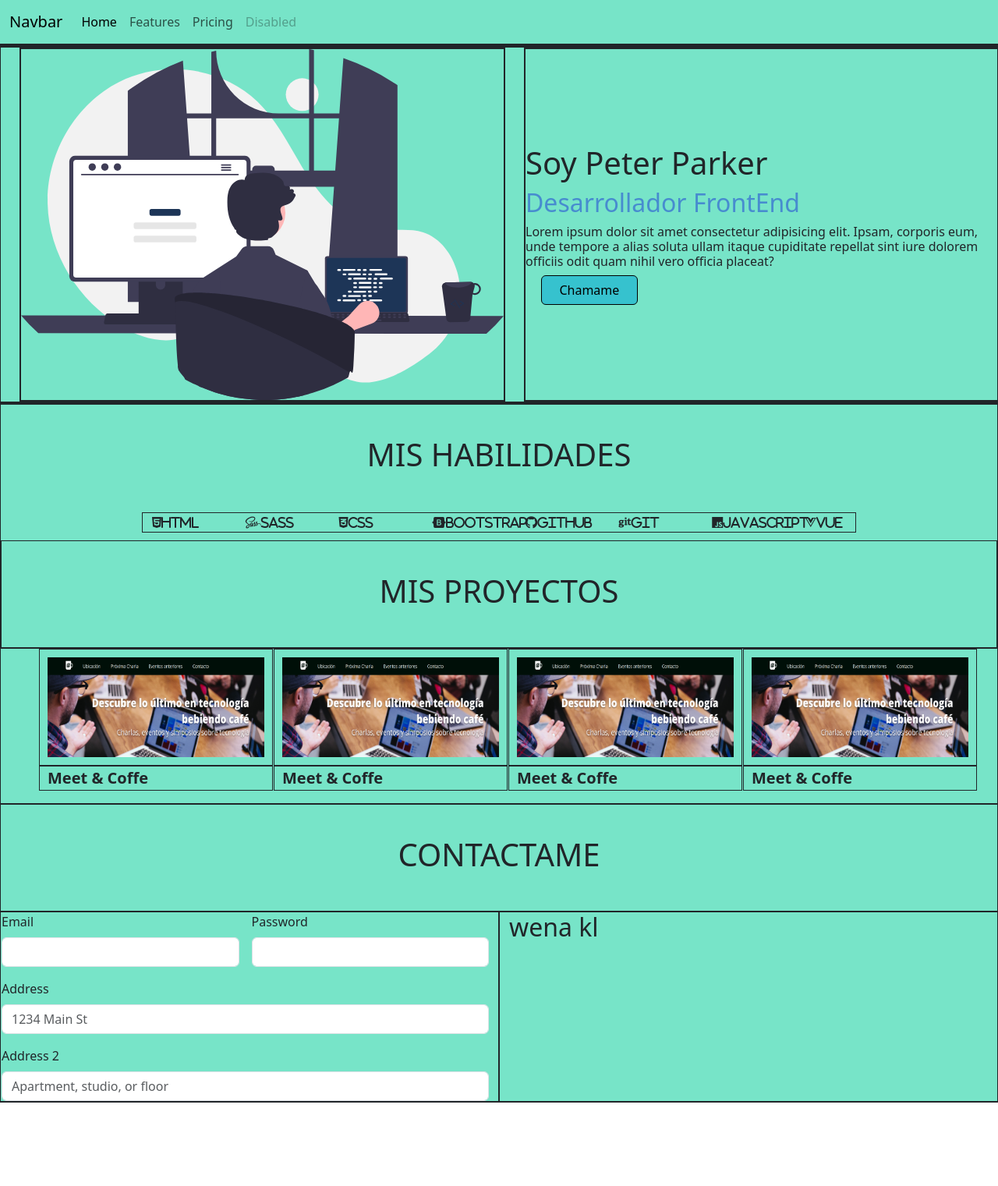
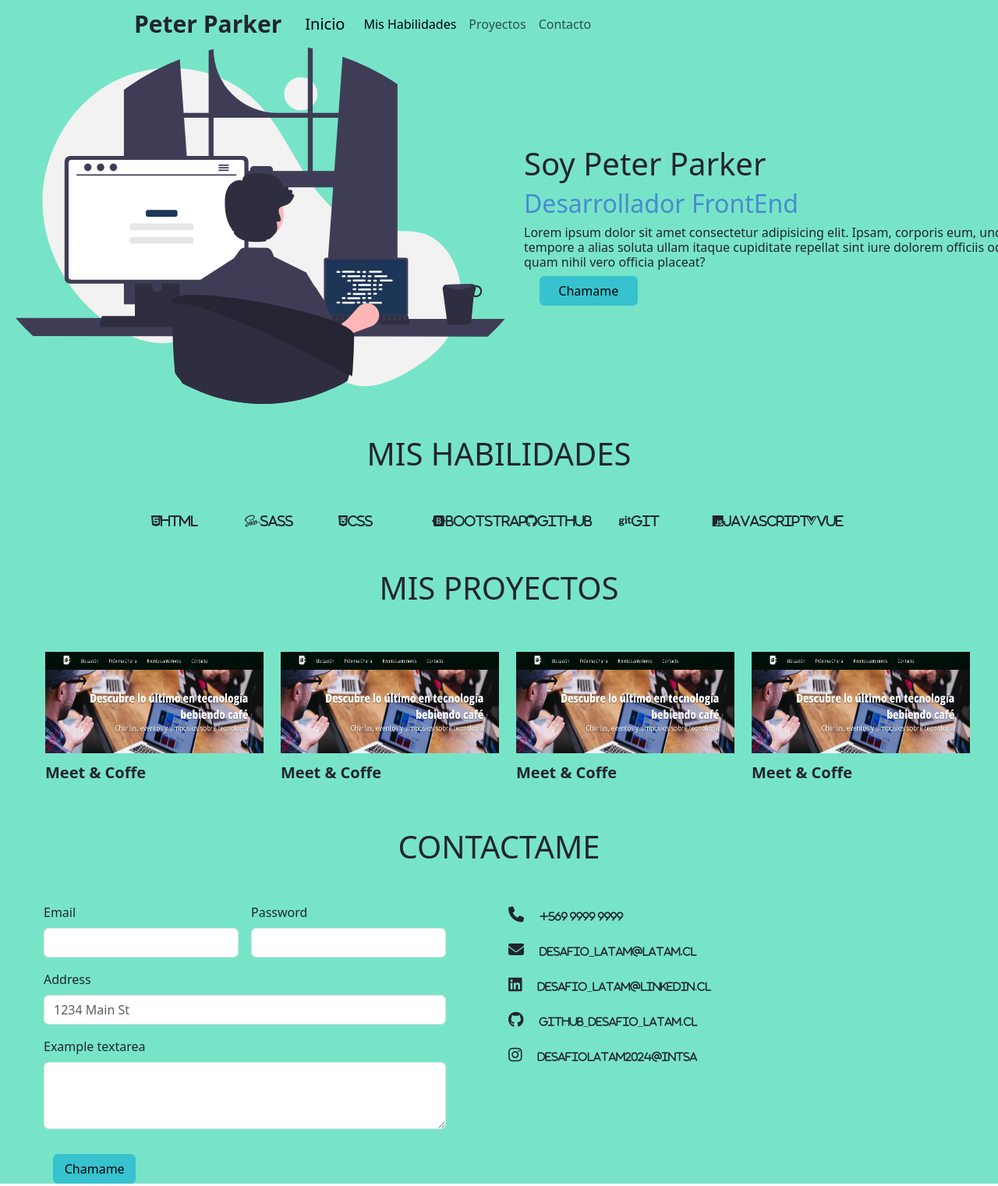
Before and after one commit to OSCKAR96/Portafolio, a website with bundled scripts: page index.html in a window 1280 px wide. Shown: the whole page at 78% size. Before the commit the page ends 1414 px from the top, so only its background shows below. Built offline with nearby package versions, Linux system fonts and the light colour scheme.

Commit message:
se termina form y contacto, se direccion los nav a la pag

```diff
--- /dev/null
+++ b/assets/sass/abstract/_variables.scss
@@ -0,0 +1,5 @@
+
+@import url('https://fonts.googleapis.com/css2?family=Roboto:ital,wght@0,100;0,300;0,400;0,500;0,700;0,900;1,100;1,300;1,400;1,500;1,700;1,900&family=Ubuntu:ital,wght@0,300;0,400;0,500;0,700;1,300;1,400;1,500;1,700&display=swap');
+
+$color_boton: $primary;
+$letra_bacan: 'Roboto', sans-serif;
--- a/assets/sass/base/_base.scss
+++ b/assets/sass/base/_base.scss
@@ -2,4 +2,5 @@
     margin: 0;
     padding: 0;
     box-sizing: border-box;
+    font-family: $letra_bacan;
 }
--- /dev/null
+++ b/assets/sass/components/_buttons.scss
@@ -0,0 +1,5 @@
+.boton{
+    // border: 2px solid black;
+    width: 20%;
+    margin-left: 20px;
+}
--- a/assets/sass/components/_form.scss
+++ b/assets/sass/components/_form.scss
@@ -0,0 +1,35 @@
+// comienzo contacto
+
+.contacto{
+    margin-bottom: 20px;
+}
+.contacto__titulo{
+    display: flex;
+    justify-content: center;
+    padding: 40px 0PX;
+
+}
+
+.contacto__form{
+
+}
+
+.contacto__info{
+    display: flex;
+    flex-direction: column;
+
+}
+
+.contacto__info--icon{
+    align-items: center;
+    width: 100%;
+    height: 40px;
+    margin-top: 5px;
+    font-size: 20px;
+
+}
+
+.contacto__info--texto{
+    font-size: 13px;
+    margin-left: 15px;
+}
--- a/assets/sass/layout/_header.scss
+++ b/assets/sass/layout/_header.scss
@@ -0,0 +1,15 @@
+.navbar {
+}
+
+.container-fluid{
+    width: 75%;
+}
+
+.container-fluid__titulo{
+    font-size: 30px;
+    font-weight: bold;
+}
+
+.navbar-brand{
+    margin-left: 30px;
+}
--- a/assets/sass/layout/_main.scss
+++ b/assets/sass/layout/_main.scss
@@ -1,22 +1,18 @@
 // comienzo main
 .cuerpo{
-    border: 1px solid;
+
 }
 
 .desarrollador{
     display: flex;
-    border: 4px solid;
-
 }
 
 .desarrollador__img{
-    border: 2px solid;
     width: 100%;
     margin-left: 20px;
 }
 
 .desarrollador__titulo{
-    border: 2px solid;
     width: 100%;
     height: 100%;
     display: flex;
@@ -26,7 +22,6 @@
 }
 
 .desarrollador__button{
-    border: 1px solid;
     width: 20%;
     margin-left: 20px;
 }
--- a/assets/sass/layout/_section.scss
+++ b/assets/sass/layout/_section.scss
@@ -8,7 +8,7 @@
 .habilidad__icon{
     display: flex;
     justify-content: space-between;
-    border: 1px solid;
+
     margin: 10px 100px;
 }
 
@@ -16,7 +16,7 @@
 .proyecto{
     display: flex;
     justify-content: center;
-    border: 1px solid;
+
 }
 
 .proyecto__titulo{
@@ -25,13 +25,13 @@
 .proyecto2{
     display: flex;
     justify-content: center;
-    border: 1px solid;
+
 }
 .proyecto2__img{
     width: 300px;
     height: 150px;
     padding: 10px;
-    border: 1px solid;
+
 }
 
 .proyecto2__titulo{
@@ -39,19 +39,6 @@
     width: 300px;
     padding-left: 10px;
     font-weight: bold;
-    border: 1px solid;
+
     font-size: 20px;
 }
-
-
-// comienzo contacto
-.contacto__titulo{
-    display: flex;
-    justify-content: center;
-    padding: 40px 0PX;
-    border: 1px solid;
-}
-
-.contacto__form{
-    border: 1px solid;
-}
--- a/assets/sass/main.scss
+++ b/assets/sass/main.scss
@@ -3,3 +3,11 @@
 @import "./layout/main";
 
 @import "./layout/section";
+
+@import "./components/form";
+
+@import "./components/buttons";
+
+@import "./abstract/variables";
+
+@import "./layout/header";
--- a/index.html
+++ b/index.html
@@ -10,31 +10,35 @@
     <link rel="stylesheet" href="./assets/css/main.css">
     <!-- link de icon -->
     <script src="https://kit.fontawesome.com/7b75e7f5c9.js" crossorigin="anonymous"></script>
+    <link rel="preconnect" href="https://fonts.googleapis.com">
+    <link rel="preconnect" href="https://fonts.gstatic.com" crossorigin>
+    <link
+        href="https://fonts.googleapis.com/css2?family=Roboto:ital,wght@0,100;0,300;0,400;0,500;0,700;0,900;1,100;1,300;1,400;1,500;1,700;1,900&family=Ubuntu:ital,wght@0,300;0,400;0,500;0,700;1,300;1,400;1,500;1,700&display=swap"
+        rel="stylesheet">
 </head>
 
 <body>
     <header>
         <nav class="navbar navbar-expand-lg bg-primary">
             <div class="container-fluid">
-                <a class="navbar-brand" href="#">Navbar</a>
+                <span class="container-fluid__titulo"> Peter Parker </span>
+                <a class="navbar-brand text-black" href="#">Inicio</a>
                 <button class="navbar-toggler" type="button" data-bs-toggle="collapse" data-bs-target="#navbarNav"
                     aria-controls="navbarNav" aria-expanded="false" aria-label="Toggle navigation">
                     <span class="navbar-toggler-icon"></span>
                 </button>
                 <div class="collapse navbar-collapse" id="navbarNav">
                     <ul class="navbar-nav">
-                        <li class="nav-item">
-                            <a class="nav-link active" aria-current="page" href="#">Home</a>
+                        <li class="nav-item text-white">
+                            <a class="nav-link active" aria-current="page" href="#habilidad">Mis Habilidades</a>
                         </li>
                         <li class="nav-item">
-                            <a class="nav-link" href="#">Features</a>
+                            <a class="nav-link" href="#proyecto">Proyectos</a>
                         </li>
                         <li class="nav-item">
-                            <a class="nav-link" href="#">Pricing</a>
+                            <a class="nav-link" href="#contacto">Contacto</a>
                         </li>
-                        <li class="nav-item">
-                            <a class="nav-link disabled" aria-disabled="true">Disabled</a>
-                        </li>
+
                     </ul>
                 </div>
             </div>
@@ -52,12 +56,12 @@
                     <h6> Lorem ipsum dolor sit amet consectetur adipisicing elit. Ipsam, corporis eum, unde tempore a
                         alias soluta ullam itaque cupiditate repellat sint iure dolorem officiis odit quam nihil vero
                         officia placeat?</h6>
-                    <button type="button" class="btn btn-secondary desarrollador__button">Chamame</button>
+                    <button type="button" class="btn btn-secondary boton">Chamame</button>
                 </div>
             </div>
         </div>
 
-        <section class="habilidad">
+        <section class="habilidad" id="habilidad">
             <h1 class="habilidad__titulo">MIS HABILIDADES</h1>
             <div class="container">
                 <div class="row habilidad__icon">
@@ -91,7 +95,7 @@
 
         <section>
             <div class="proyecto">
-                <h1 class="proyecto__titulo">MIS PROYECTOS</h1>
+                <h1 class="proyecto__titulo" id="proyecto">MIS PROYECTOS</h1>
             </div>
             <div class="proyecto2 row px-5">
                 <div class="col-6 col-md-3">
@@ -115,12 +119,12 @@
             </div>
         </section>
 
-        <section class="contacto row">
+        <section class="contacto row" id="contacto">
             <div class="contacto__titulo">
                 <h1>CONTACTAME</h1>
             </div>
             <div class="contacto__form col-12 col-md-6">
-                <form class="row g-3">
+                <form class="row g-3 mx-5">
                     <div class="col-md-6">
                         <label for="inputEmail4" class="form-label">Email</label>
                         <input type="email" class="form-control" id="inputEmail4">
@@ -133,16 +137,26 @@
                         <label for="inputAddress" class="form-label">Address</label>
                         <input type="text" class="form-control" id="inputAddress" placeholder="1234 Main St">
                     </div>
-                    <div class="col-12">
-                        <label for="inputAddress2" class="form-label">Address 2</label>
-                        <input type="text" class="form-control" id="inputAddress2"
-                            placeholder="Apartment, studio, or floor">
+                    <div class="mb-3">
+                        <label for="exampleFormControlTextarea1" class="form-label">Example textarea</label>
+                        <textarea class="form-control" id="exampleFormControlTextarea1" rows="3"></textarea>
                     </div>
+                    <button type="button" class="btn btn-secondary boton">Chamame</button>
                 </form>
 
             </div>
-            <div class="contacto__form col-12 col-md-6">
-                <h2>wena kl</h2>
+            <div class="contacto__info col-12 col-md-6">
+                <i class="fa-solid fa-phone contacto__info--icon">
+                    <span class="contacto__info--texto"> +569 9999 9999</span>
+                </i>
+                <i class="fa-solid fa-envelope contacto__info--icon"> <span class="contacto__info--texto">
+                        desafio_latam@latam.cl</span></i>
+                <i class="fa-brands fa-linkedin contacto__info--icon"> <span class="contacto__info--texto">
+                        desafio_latam@linkedin.cl</span></i>
+                <i class="fa-brands fa-github contacto__info--icon"> <span class="contacto__info--texto">
+                        github_desafio_latam.cl</span></i>
+                <i class="fa-brands fa-instagram contacto__info--icon"> <span class="contacto__info--texto">
+                        desafioLatam2024@intsa</span></i>
 
             </div>
 
```
Also changed, not shown: assets/css/main.css, 1 other file.
